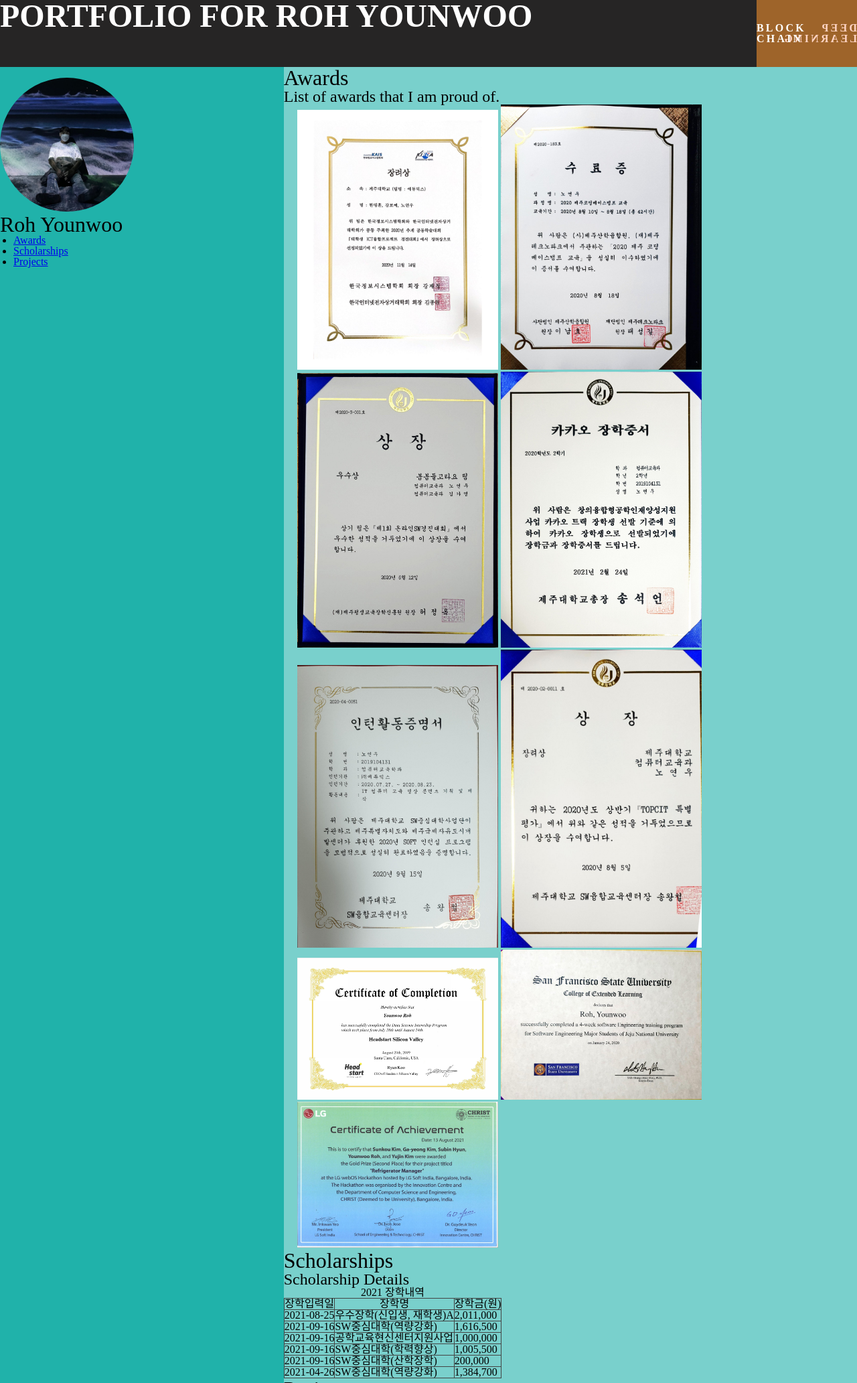
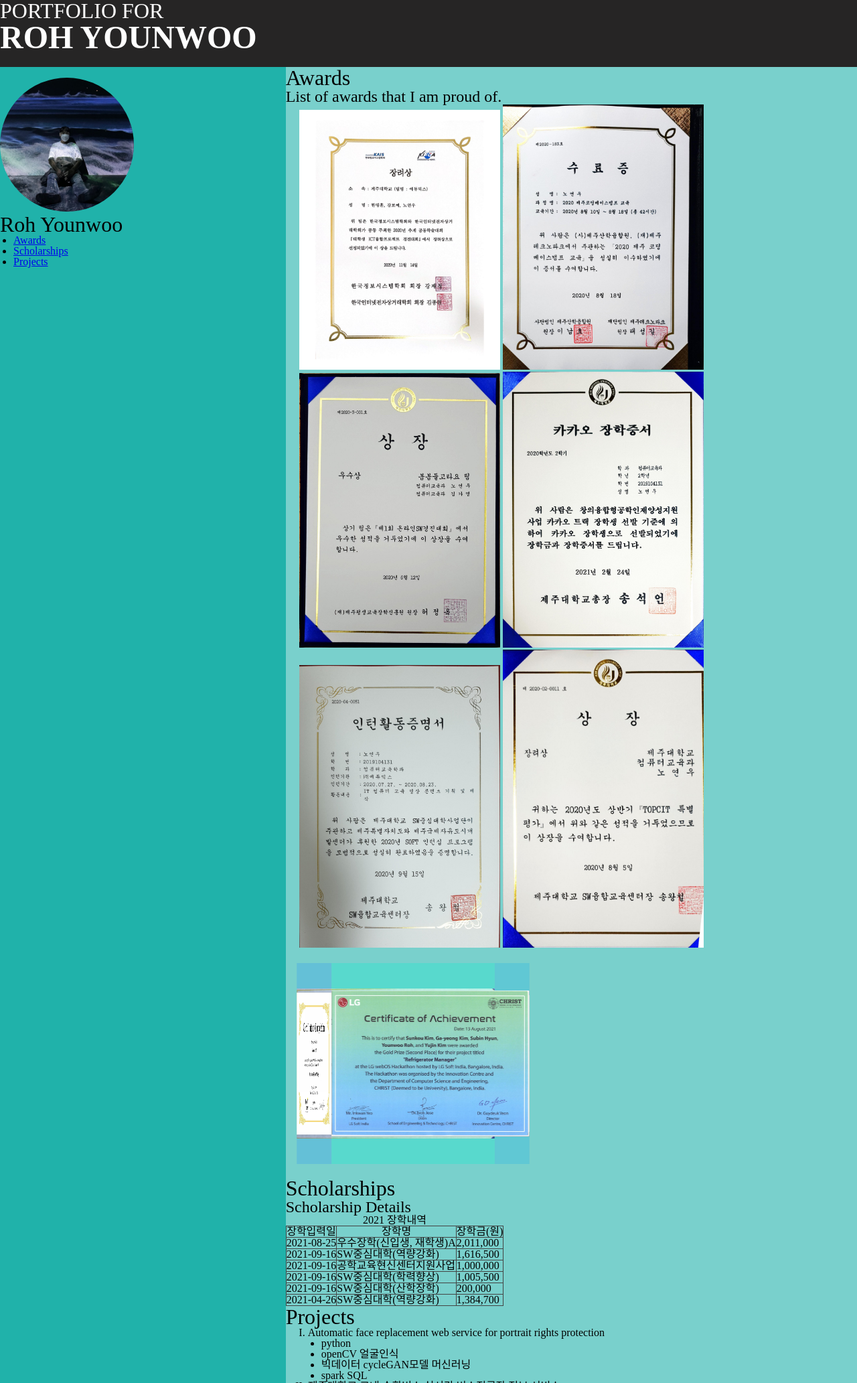
Before and after one commit to RohYounwoo/Web_Basic_Final, a plain HTML site: page about.html in a window 1280 px wide. Shown: the top 2065 px of the page at 67% size. Drawn offline with Linux system fonts and the light colour scheme.

Commit message:
photo cube

```diff
--- /dev/null
+++ b/PhotoCube.css
@@ -0,0 +1,95 @@
+@charset "utf-8";
+:root {
+    --color1: #CCCCFF55;
+    --color2: #6495ED55;
+    --color3: #40E0D055;
+    --color4: rgba(86, 232, 191, 0.33);
+    --color5: #DE316355;
+    --color6: #FF7F5055;
+    --color7: #FFBF0055;
+}
+
+.photoCubeWrapper {
+    margin-left: 40px;
+    margin-top: 20px;
+    margin-bottom: 20px;
+    width: 300px;
+    height: 300px;
+    position: relative;
+    display: flex;
+    justify-content: center;
+    align-items: center;
+    transform-style: preserve-3d;
+    /*transition: 2s;*/
+    transform: rotateY(10deg);
+}
+@keyframes ani2 {
+    0% {
+        transform: rotateY(0deg) rotateX(0deg);
+    }
+    100% {
+        transform: rotateY(1turn);
+    }
+}
+.photoCubeWrapper:hover {
+    animation: ani2 3s linear infinite;
+}
+.photoCubeWrapper div {
+    width: 100%;
+    height: 100%;
+    background-color: var(--color1);
+    position: absolute;
+    display: flex;
+    align-items: center;
+    justify-content: center;
+    color: #fff;
+    text-transform: uppercase;
+    font-size: 1em;
+    font-weight: 800;
+    letter-spacing: .2em;
+}
+.photoCubeWrapper .top, .wrapper .bottom {
+    width: 300px;
+    height: 300px;
+}
+.photoCubeWrapper .left, .wrapper .right {
+    width: 300px;
+    height: 300px;
+}
+
+.photoCubeWrapper .top {
+    transform: rotateX(90deg) translateZ(150px);
+    background-color: var(--color3);
+}
+.photoCubeWrapper .bottom {
+    transform: rotateX(-90deg) translateZ(150px);
+    background-color: var(--color3);
+}
+.photoCubeWrapper .left {
+    transform: rotateY(-90deg) translateZ(150px);
+    background-color: var(--color2);
+}
+.photoCubeWrapper .left img{
+    width: 100%;
+}
+.photoCubeWrapper .right {
+    transform: rotateY(90deg) translateZ(150px);
+    background-color: var(--color2);
+}
+.photoCubeWrapper .right img{
+    width: 100%;
+}
+.photoCubeWrapper .front {
+    transform: translateZ(150px);
+    background-color: var(--color3);
+}
+.photoCubeWrapper .front img{
+    width: 100%;
+}
+.photoCubeWrapper .back {
+    transform: rotateY(0.5turn) translateZ(150px);
+    background-color: var(--color3);
+}
+.photoCubeWrapper .back img{
+    width: 100%;
+}
--- a/Portfolio.css
+++ b/Portfolio.css
@@ -28,48 +28,35 @@
     grid-template-columns: repeat(9, 1fr);
     grid-auto-rows: minmax(100px, auto);
     grid-template-areas:
-        "hd hd hd hd   hd   hd   hd   hd   cb"
+        "hd hd hd hd   hd   hd   hd   hd   hd"
         "sd sd sd main main main main main main"
         "ft ft ft ft   ft   ft   ft   ft   ft";
 
 }
 
-@media all and (max-width:767px){
+@media all and (max-width:640px){
     .wrapper {
         display: grid;
         grid-template-columns: repeat(9, 1fr);
         grid-auto-rows: minmax(100px, auto);
         grid-template-areas:
-                "hd  hd  hd  hd   hd   hd   hd   hd cb"
+                "hd  hd  hd  hd   hd   hd   hd   hd hd"
                 "sd  sd  sd  sd   sd   sd   sd   sd sd"
                 "main main main main main main main main main"
                 "ft ft ft ft   ft   ft   ft   ft ft";
     }
 }
-@media all and (min-width:768px) and (max-width:1024px){
+@media all and (min-width:641px) and (max-width:1024px){
     .wrapper {
         display: grid;
         grid-template-columns: repeat(9, 1fr);
         grid-auto-rows: minmax(100px, auto);
         grid-template-areas:
-                "hd hd hd hd   hd   hd   hd   hd cb"
+                "hd hd hd hd   hd   hd   hd   hd hd"
                 " sd sd sd sd sd main main main main"
                 "ft ft ft ft   ft   ft   ft   ft ft";
     }
 }
-
-@media all and (min-width:1025px){
-    .wrapper {
-        display: grid;
-        grid-template-columns: repeat(9, 1fr);
-        grid-auto-rows: minmax(100px, auto);
-        grid-template-areas:
-                "hd hd hd hd   hd   hd   hd   hd cb"
-                "sd sd sd main main main main main main"
-                "ft ft ft ft   ft   ft   ft   ft ft";
-    }
-}
-
 
 .profile{
     width: 200px;
--- a/about.html
+++ b/about.html
@@ -10,12 +10,13 @@
     <link rel="stylesheet" href="reset.css"/>
     <link rel="stylesheet" href="https://cdnjs.cloudflare.com/ajax/libs/font-awesome/5.8.2/css/all.min.css"/>
     <link rel="stylesheet" href="Portfolio.css">
-    <link rel="stylesheet" href="cube-new.css">
+    <link rel="stylesheet" href="PhotoCube.css">
 </head>
 <body>
     <div class="wrapper">
         <div class="header">
-            <h1 id="home">PORTFOLIO FOR ROH YOUNWOO</h1>
+            <h2 id="home">PORTFOLIO FOR</h2>
+            <h1>ROH YOUNWOO</h1>
         </div>
 
         <div class="sidebar">
@@ -30,16 +31,6 @@
                 </ul>
             </div>
 
-        </div>
-        <div class="cuber">
-            <div class="cubeWrapper">
-                <div class="front">BLOCK CHAIN</div>
-                <div class="back">DEEP LEARNING</div>
-                <div class="left">JAVA</div>
-                <div class="right">AI</div>
-                <div class="bottom">HTML</div>
-                <div class="top">CSS</div>
-            </div>
         </div>
         <div class="content">
 
@@ -66,17 +57,18 @@
                 <li>
                     <img src="img/certificate/cer2.jpg" alt="certificate">
                 </li>
-                <li>
-                    <img src="img/certificate/cer9.jpg" alt="certificate">
-                </li>
-                <li>
-                    <img src="img/certificate/cer6.jpg" alt="certificate">
-                </li>
-                <li>
-                    <img src="img/certificate/cer11.jpg" alt="certificate">
-                </li>
+
             </ul>
-
+            <div>
+                <div class="photoCubeWrapper">
+                    <div class="front"><img src="img/certificate/cer11.jpg" alt="certificate"></div>
+                    <div class="back"><img src="img/certificate/cer6.jpg" alt="certificate"></div>
+                    <div class="left"><img src="img/certificate/cer9.jpg" alt="certificate"></div>
+                    <div class="right"><img src="img/certificate/cer12.jpg" alt="certificate"></div>
+                    <div class="bottom">HTML</div>
+                    <div class="top">CSS</div>
+                </div>
+            </div>
             <h2 id="scholarships">Scholarships</h2>
             <h3>Scholarship Details</h3>
 
--- a/cube-new.css
+++ /dev/null
@@ -1,81 +0,0 @@
-@charset "utf-8";
-:root {
-    --color1: #CCCCFF55;
-    --color2: #6495ED55;
-    --color3: #40E0D055;
-    --color4: #9FE2BF55;
-    --color5: #DE316355;
-    --color6: #FF7F5055;
-    --color7: #FFBF0055;
-}
-
-.cubeWrapper {
-    width: 150px;
-    height: 100px;
-    position: relative;
-    display: flex;
-    justify-content: center;
-    align-items: center;
-    transform-style: preserve-3d;
-    /*transition: 2s;*/
-    animation: ani 5s linear infinite;
-}
-@keyframes ani {
-    0% {
-        transform: rotateY(0deg) rotateX(0deg);
-    }
-    100% {
-        transform: rotateX(1turn) rotateY(1turn);
-    }
-}
-.cubeWrapper:hover {
-    transform: rotateX(-60deg) rotateY(60deg);
-    animation: ani 1s linear infinite;
-}
-.cubeWrapper div {
-    width: 100%;
-    height: 100%;
-    background-color: var(--color1);
-    position: absolute;
-    display: flex;
-    align-items: center;
-    justify-content: center;
-    color: #fff;
-    text-transform: uppercase;
-    font-size: 1em;
-    font-weight: 800;
-    letter-spacing: .2em;
-}
-.cubeWrapper .top, .wrapper .bottom {
-    width: 150px;
-    height: 50px;
-}
-.cubeWrapper .left, .wrapper .right {
-    width: 50px;
-    height: 100px;
-}
-
-.cubeWrapper .top {
-    transform: rotateX(90deg) translateZ(50px);
-    background-color: var(--color2);
-}
-.cubeWrapper .bottom {
-    transform: rotateX(-90deg) translateZ(50px);
-    background-color: var(--color3);
-}
-.cubeWrapper .left {
-    transform: rotateY(-90deg) translateZ(75px);
-    background-color: var(--color4);
-}
-.cubeWrapper .right {
-    transform: rotateY(90deg) translateZ(75px);
-    background-color: var(--color5);
-}
-.cubeWrapper .front {
-    transform: translateZ(25px);
-    background-color: var(--color6);
-}
-.cubeWrapper .back {
-    transform: rotateY(0.5turn) translateZ(25px);
-    background-color: var(--color7);
-}
```
Also changed, not shown: img/certificate/cer12.jpg (added).
